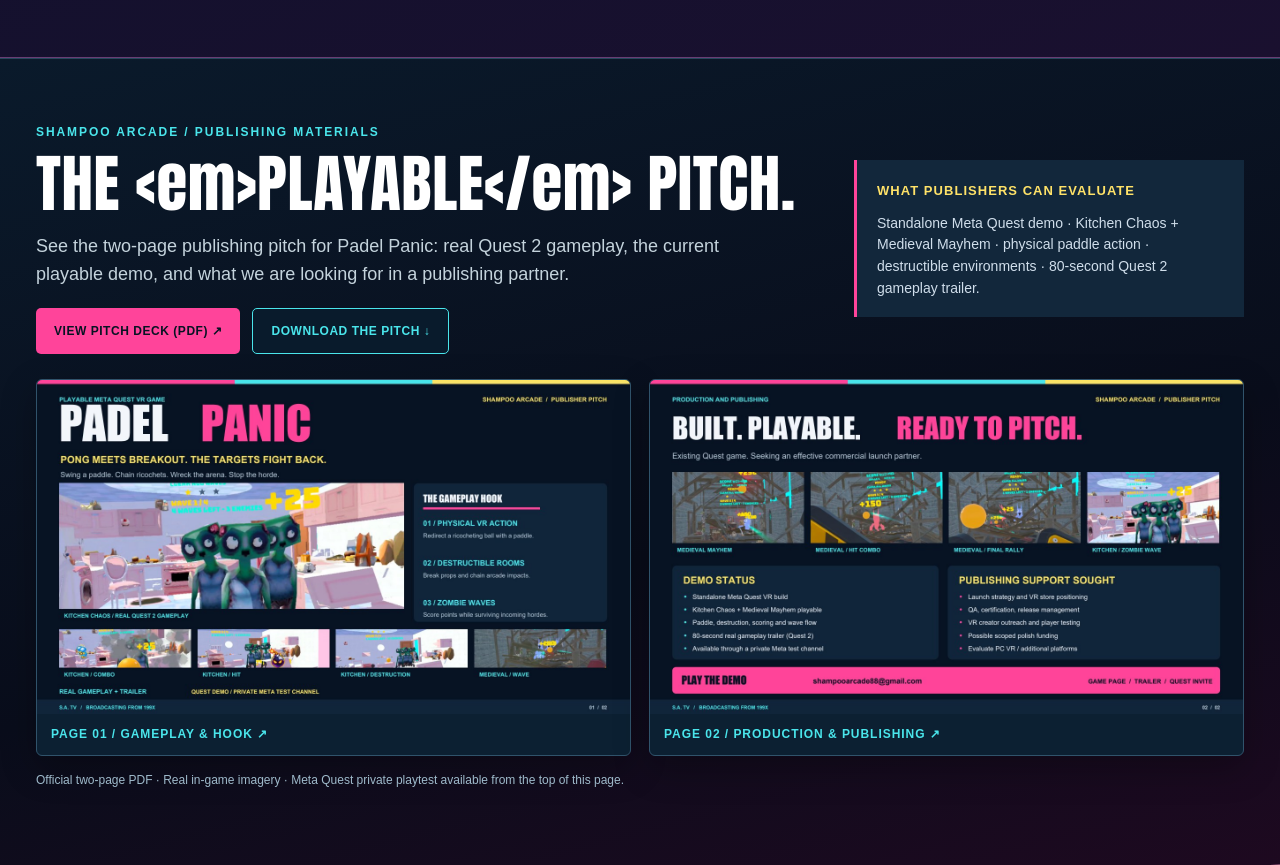
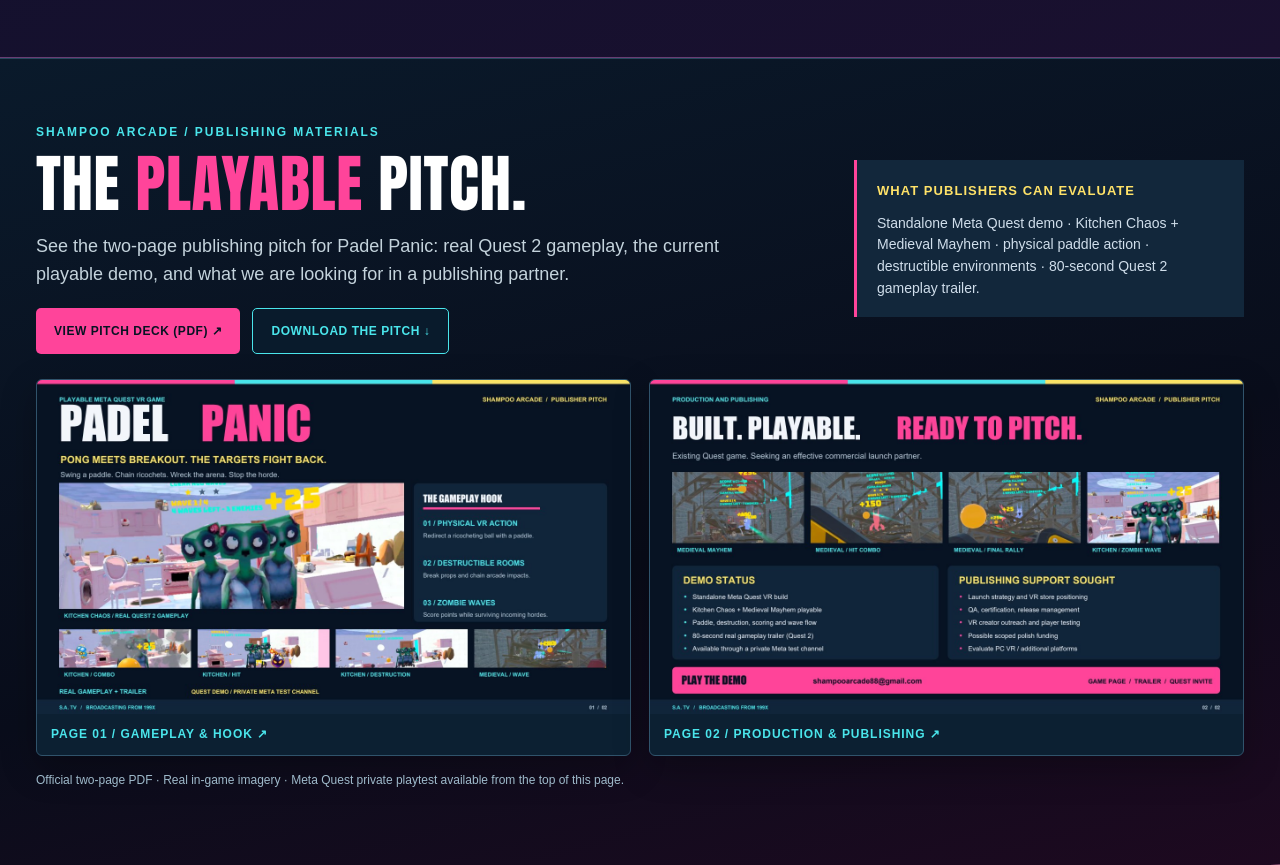
Before and after one commit to kendarte/ShampooArcade, a plain HTML site: page padel-panic/index.html in a window 1280 px wide. Shown: the part 3580-4445 px from the top of the page. Drawn offline with Linux system fonts and the light colour scheme.

Commit message:
Fix bilingual publisher pitch heading on Padel Panic page

```diff
--- a/padel-panic/index.html
+++ b/padel-panic/index.html
@@ -122,7 +122,7 @@
       <div class="pp-publisher-layout">
         <div>
           <p class="pp-publisher-kicker">SHAMPOO ARCADE / PUBLISHING MATERIALS</p>
-          <h2 class="pp-publisher-title" id="pp-publisher-title" data-en="THE <em>PLAYABLE</em> PITCH." data-es="EL PITCH <em>JUGABLE</em>.">THE <em>PLAYABLE</em> PITCH.</h2>
+          <h2 class="pp-publisher-title" id="pp-publisher-title"><span data-en="THE " data-es="EL PITCH ">THE </span><em data-en="PLAYABLE" data-es="JUGABLE">PLAYABLE</em><span data-en=" PITCH." data-es="."> PITCH.</span></h2>
           <p class="pp-publisher-lead" data-en="See the two-page publishing pitch for Padel Panic: real Quest 2 gameplay, the current playable demo, and what we are looking for in a publishing partner." data-es="Conocé el pitch de publishing de dos páginas de Padel Panic: gameplay real de Quest 2, la demo jugable y qué buscamos en un socio editorial.">See the two-page publishing pitch for Padel Panic: real Quest 2 gameplay, the current playable demo, and what we are looking for in a publishing partner.</p>
           <div class="pp-publisher-links">
             <a class="pp-publisher-primary" href="publisher/Padel_Panic_PUBLISHER_FINAL_IMAGENES.pdf" target="_blank" rel="noopener" data-en="VIEW PITCH DECK (PDF) ↗" data-es="VER PITCH DECK (PDF) ↗">VIEW PITCH DECK (PDF) ↗</a>
```
